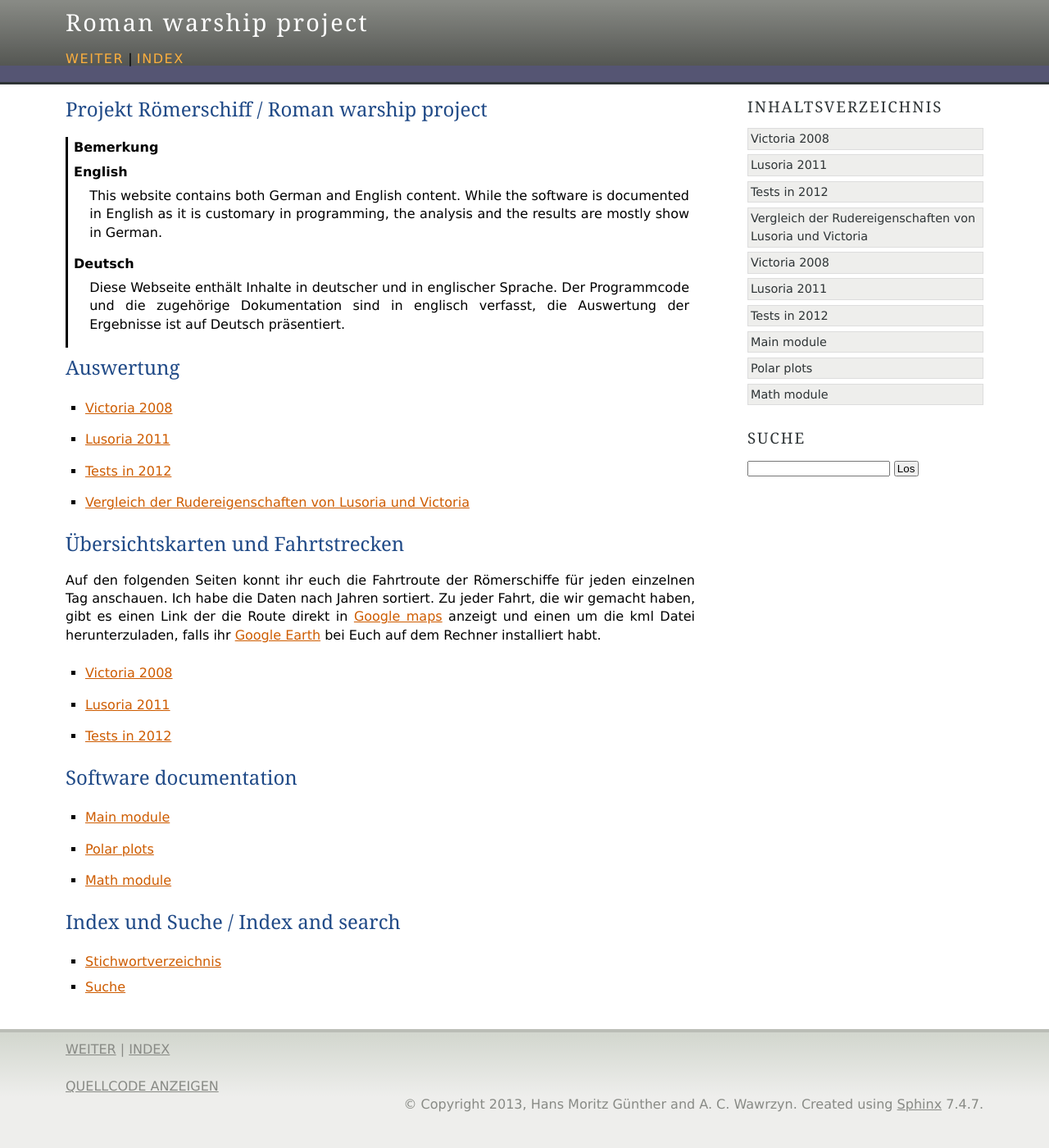
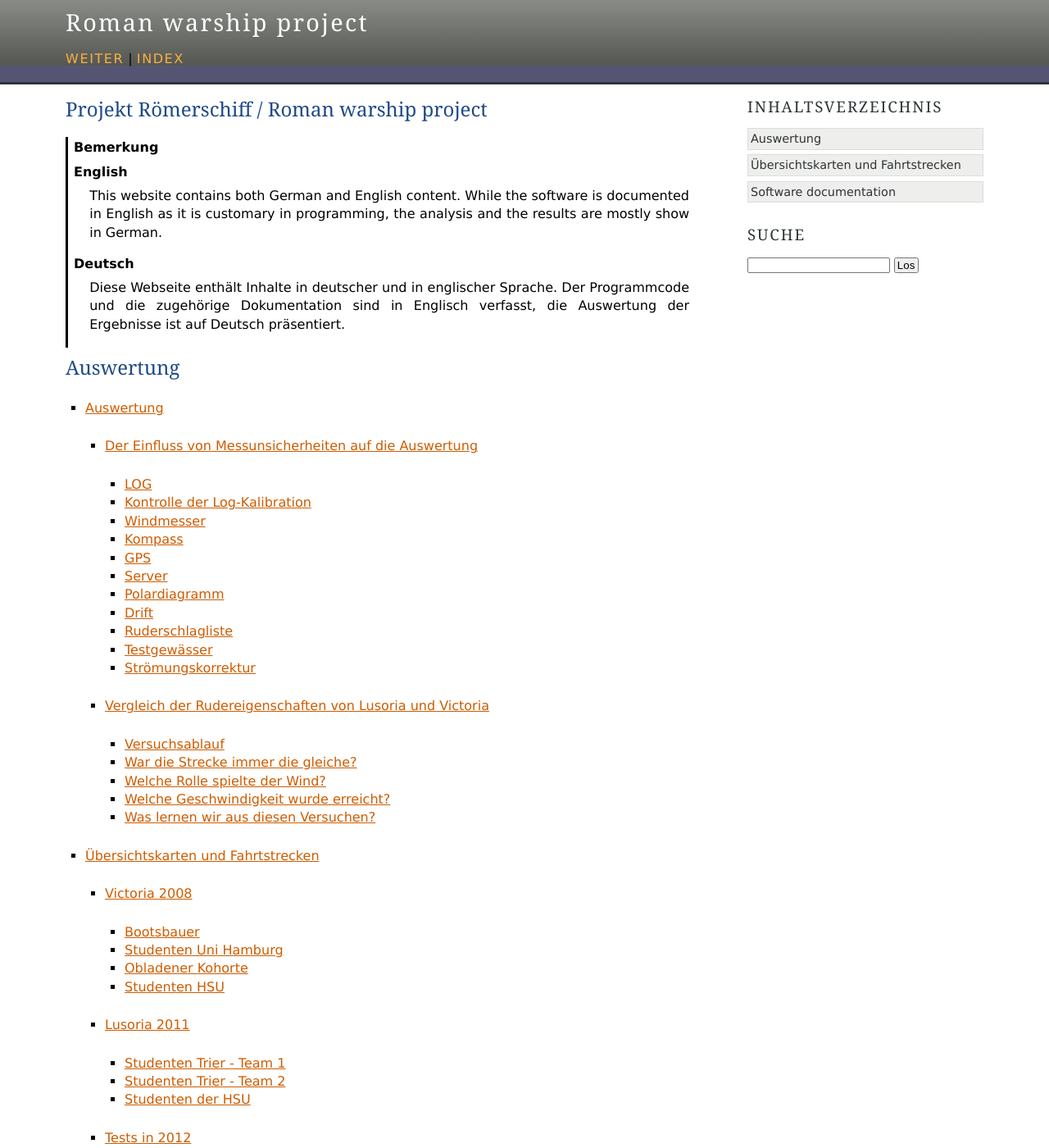
Before and after one commit to Roemerschiff/NX2, a Sphinx documentation site: the page built from docsandresults/source/index.rst, in a window 1280 px wide and 1400 px high. Shown: the whole window at 82% size. Built offline with Sphinx 7.4.7, drawn with Linux system fonts in a browser that asks for light colours; formulas are drawn with MathJax 3; some of the changed text lies outside the part shown.

Commit message:
add link to github

```diff
--- a/docsandresults/source/docs/index.rst
+++ b/docsandresults/source/docs/index.rst
@@ -1,7 +1,8 @@
 Software documentation
 ======================
 
-
+The analysis software we use for this project is written in `python <http://www.python.org>`__.
+The software is available at `<https://github.com/hamogu/NX2>`__.
 
 .. toctree::
    :maxdepth: 2
--- a/docsandresults/source/index.rst
+++ b/docsandresults/source/index.rst
@@ -14,44 +14,18 @@
 
    **Deutsch**
        Diese Webseite enthält Inhalte in deutscher und in englischer Sprache. Der
-       Programmcode und die zugehörige Dokumentation sind in englisch verfasst, die
+       Programmcode und die zugehörige Dokumentation sind in Englisch verfasst, die
        Auswertung der Ergebnisse ist auf Deutsch präsentiert.
 
 Auswertung
 ==========
 
 .. toctree::
-   :maxdepth: 1
 
-   years/list2008
-   years/list2011
-   years/list2012
+   results/index
+   years/index
+   docs/index
 
-   results/Auswertung2012_Haltern
-
-Übersichtskarten und Fahrtstrecken
-==================================
-
-Auf den folgenden Seiten konnt ihr euch die Fahrtroute der Römerschiffe für jeden einzelnen Tag anschauen. Ich habe die Daten nach Jahren sortiert. Zu jeder Fahrt, die wir gemacht haben, gibt es einen Link der die Route direkt in `Google maps <http://maps.google.de>`_ anzeigt und einen um die kml Datei herunterzuladen, falls ihr `Google Earth <http://www.google.com/earth/index.html>`_ bei Euch auf dem Rechner installiert habt.
-
-.. toctree::
-   :maxdepth: 1
-
-   years/list2008
-   years/list2011
-   years/list2012
-
-Software documentation
-======================
-
-
-
-.. toctree::
-   :maxdepth: 2
-
-   docs/nx2
-   docs/polar
-   docs/math
 
 Index und Suche / Index and search
 ==================================
```
